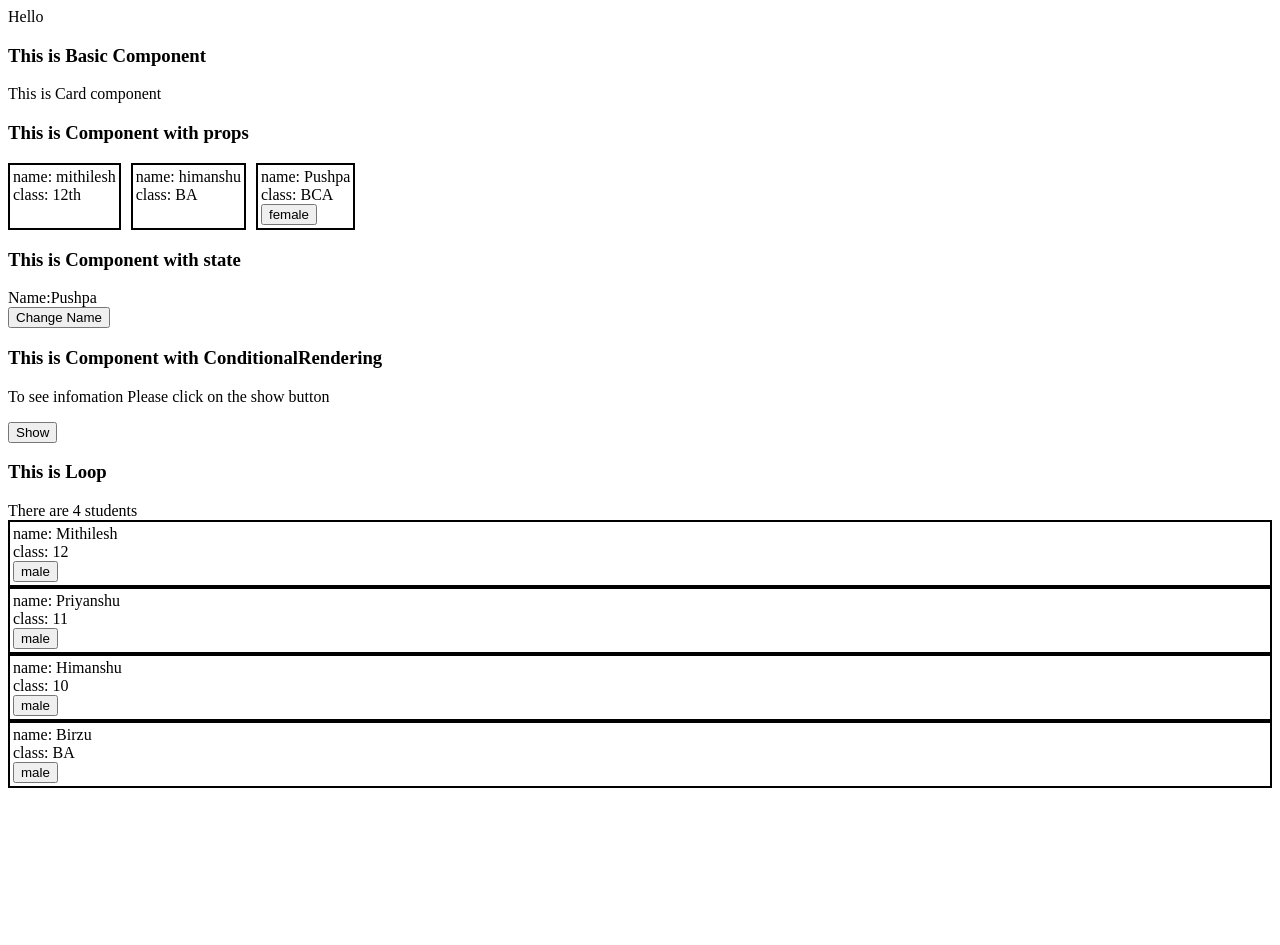
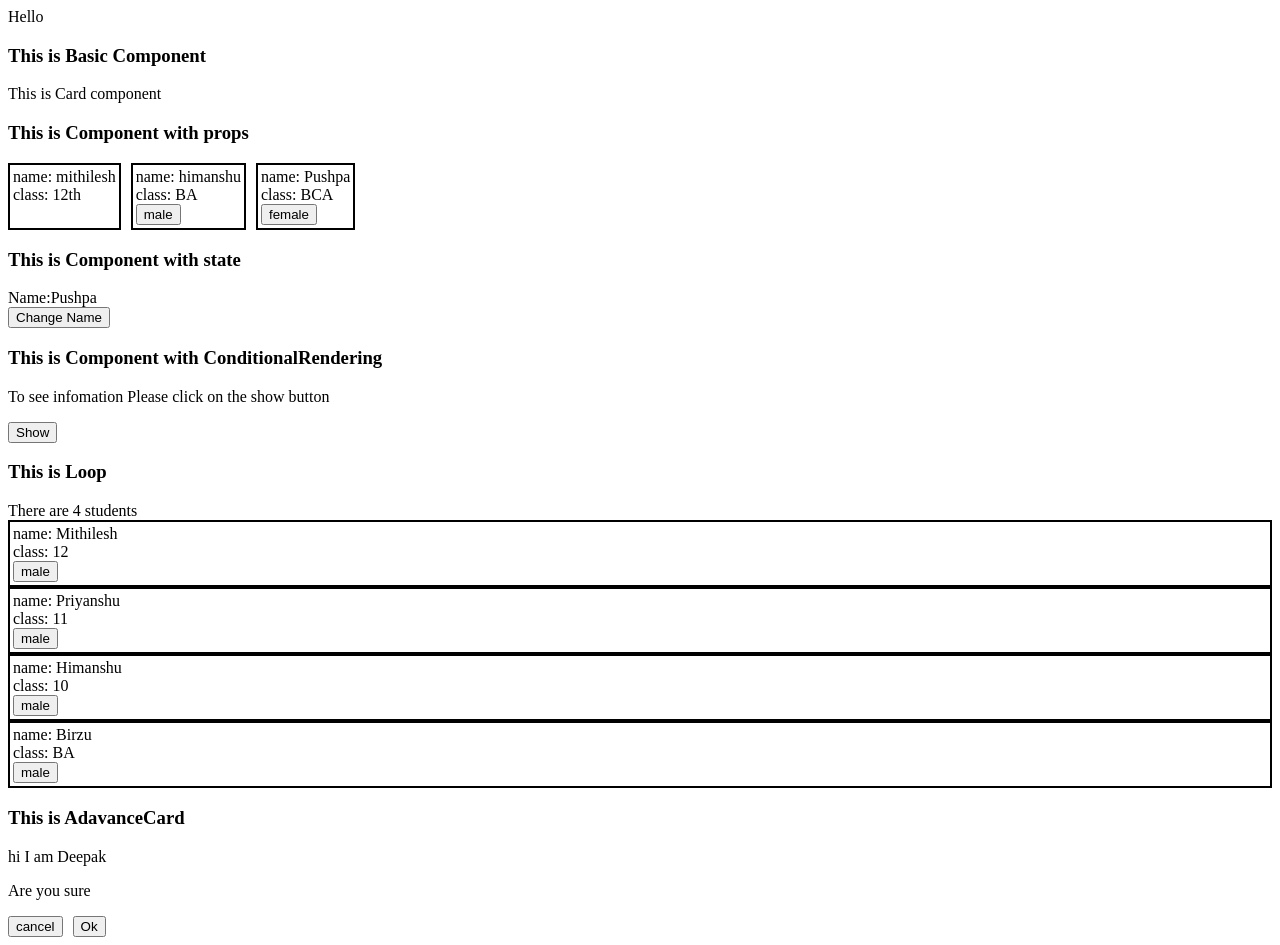
Before and after one commit to pushpendra-kashyap/learning-react, a React (Create React App) app: page / in a window 1280 px wide. Before the commit the page ends 800 px from the top, so only its background shows below. Built offline with nearby package versions, Linux system fonts and the light colour scheme.

Commit message:
advance card with children props & event handling

```diff
--- a/src/App.js
+++ b/src/App.js
@@ -1,3 +1,4 @@
+import AdavanceCard from "./components/AdavanceCard";
 import Card from "./components/Card";
 import CardWithProps from "./components/CardWithProps";
 import ConditionalRendering from "./components/ConditionalRendering";
@@ -5,6 +6,15 @@
 import Loop from "./components/Loop";
 
 function App() {
+
+  const print = () => {
+    console.log("I am Clicked")
+  }
+
+  const press = () => {
+    console.log('I am Presshed')
+  }
+
   return (
     <div>
         <div>Hello </div>
@@ -17,8 +27,8 @@
 
         <div style={{display:"flex", gap:"10px"}}>
        <CardWithProps name="mithilesh" currentclass="12th"/>
-       <CardWithProps name="himanshu" currentclass="BA"/>
-       <CardWithProps name="Pushpa" currentclass="BCA" gender="female"/>
+       <CardWithProps name="himanshu" currentclass="BA" gender="male" click={press}/>
+       <CardWithProps name="Pushpa" currentclass="BCA" gender="female" click={print}/>
         </div>
 
         {/* -------------------------------------- */}
@@ -30,6 +40,13 @@
         {/* -------------------------------------- */}
         <h3>This is Loop</h3>
        <Loop/>
+        {/* -------------------------------------- */}
+        <h3>This is AdavanceCard</h3>
+    <AdavanceCard message="hi I am Deepak"/>
+    <AdavanceCard message="Are you sure">
+      <button>cancel</button>
+      <button style={{marginLeft : "10px"}}>Ok</button>
+    </AdavanceCard>
 
     </div>
   );
--- /dev/null
+++ b/src/components/AdavanceCard.js
@@ -0,0 +1,12 @@
+import React from 'react'
+
+function AdavanceCard(props) {
+  return (
+    <div>
+        <p>{props.message}</p>
+        {props.children}
+    </div>
+  )
+}
+
+export default AdavanceCard
--- a/src/components/CardWithProps.js
+++ b/src/components/CardWithProps.js
@@ -1,9 +1,10 @@
 import React from 'react'
 
-function CardWithProps({name, currentclass, gender}) {
+function CardWithProps({name, currentclass, gender, click}) {
     // console.log(props)
     // console.log(props.name)
     // console.log(props.class)
+
 
 
   return (
@@ -15,7 +16,7 @@
 
     {/* ----------- Conditional Rendering -------- */}
     {/* {props.gender ?  <button>{props.gender}</button> : null} */}
-  { gender &&  <button>{gender}</button>}
+  { gender &&  <button onClick={ click}>{gender}</button>}
         </div>
   {/* --------------------------------- */}
     </div>
```
